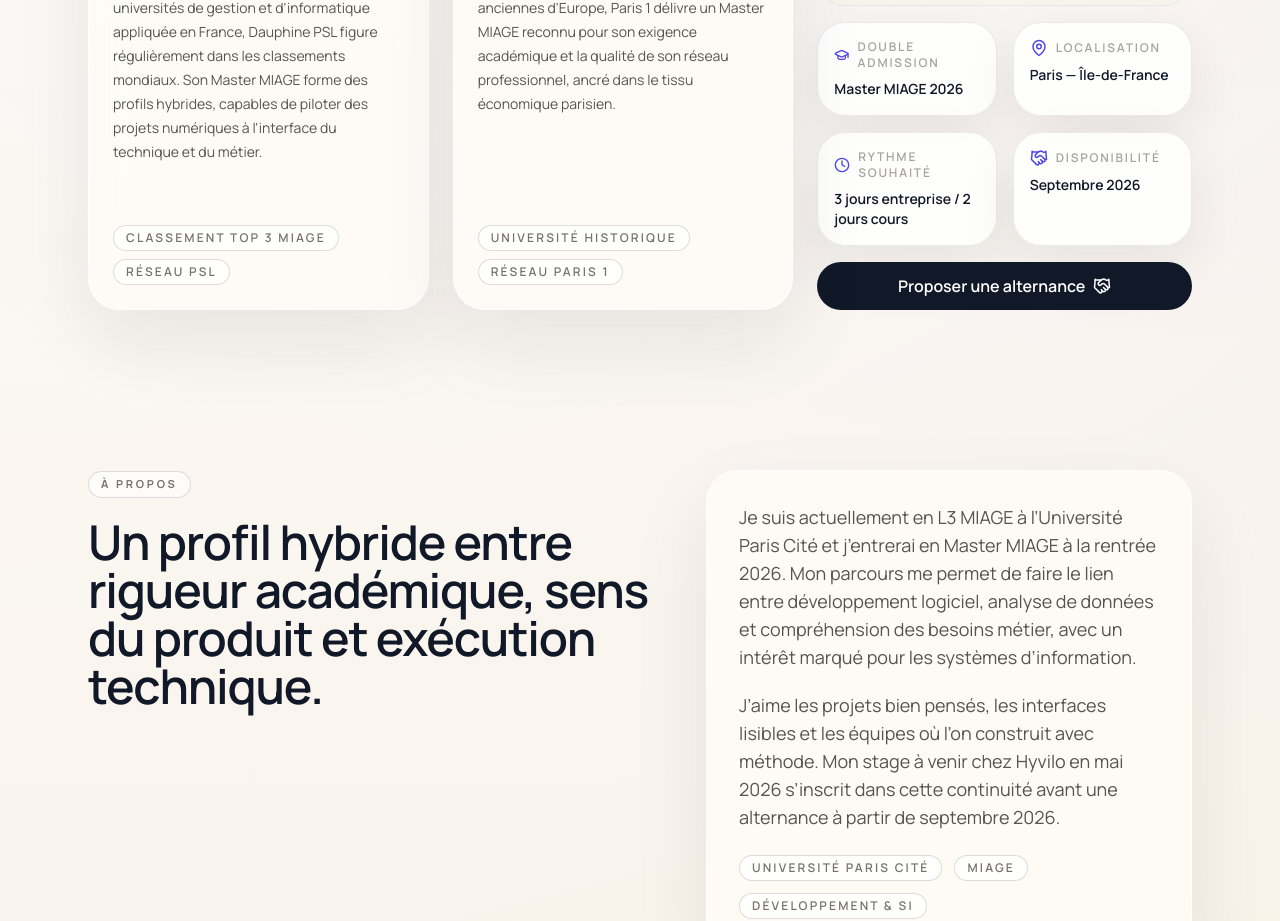
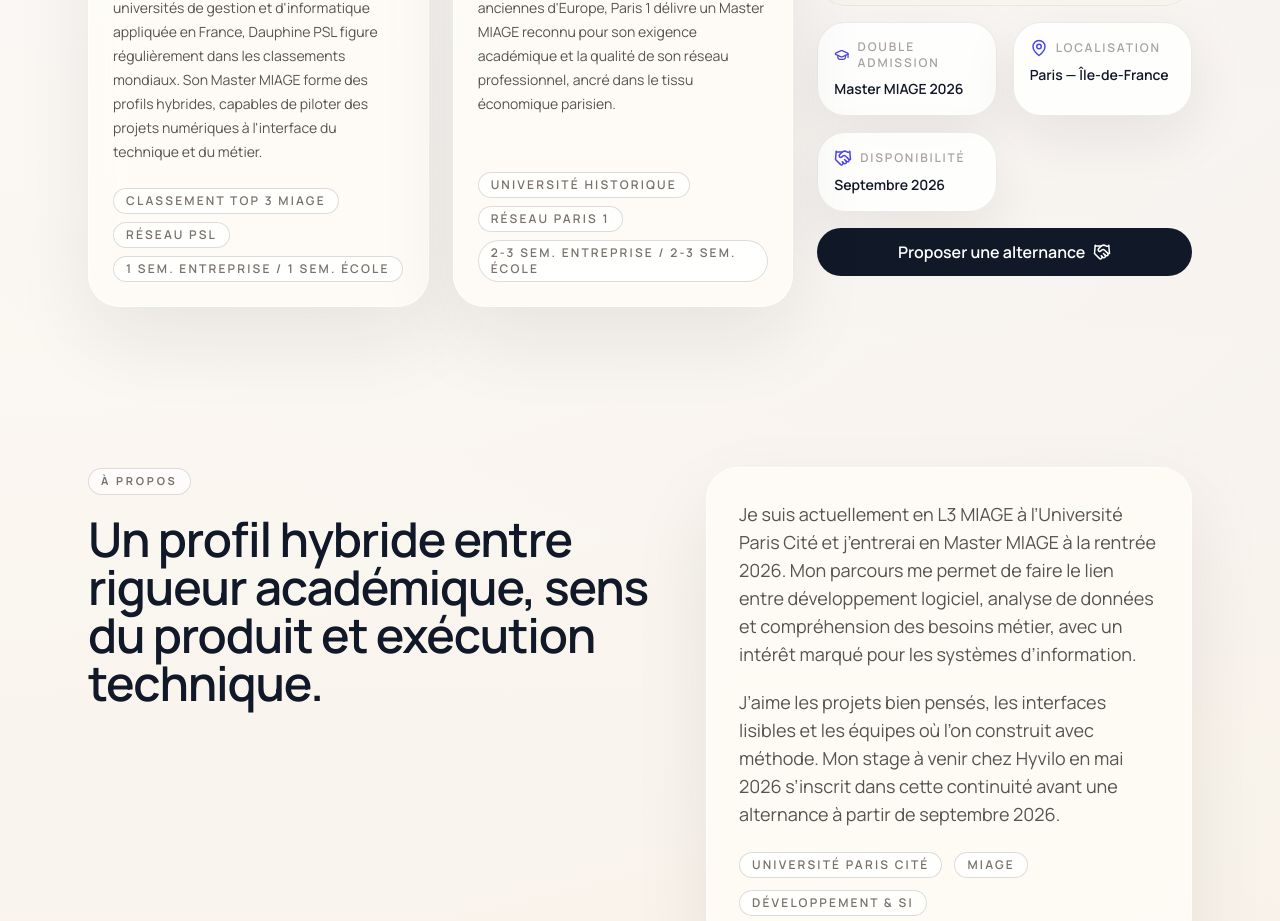
Before and after one commit to kimynh/elodiecao.github.io, a React (Vite) app: page / in a window 1280 px wide. Shown: the part 1440-2361 px from the top of the page. Built offline with nearby package versions, Linux system fonts and the light colour scheme.

Commit message:
bloc alternance

```diff
--- a/src/components/Alternance.jsx
+++ b/src/components/Alternance.jsx
@@ -1,6 +1,6 @@
 import React from "react";
 import { motion } from "framer-motion";
-import { GraduationCap, Handshake, MapPin, Clock } from "lucide-react";
+import { GraduationCap, Handshake, MapPin } from "lucide-react";
 import dauphinelogo from "../assets/dauphine-logo.png";
 import sorbonneLogo from "../assets/sorbonne-logo.png";
 
@@ -14,11 +14,6 @@ const highlights = [
     icon: <MapPin size={18} className="text-accent" />,
     label: "Localisation",
     value: "Paris — Île-de-France",
-  },
-  {
-    icon: <Clock size={18} className="text-accent" />,
-    label: "Rythme souhaité",
-    value: "3 jours entreprise / 2 jours cours",
   },
   {
     icon: <Handshake size={18} className="text-accent" />,
@@ -82,6 +77,7 @@ export default function Alternance() {
             <div className="flex flex-wrap gap-2">
               <span className="pill-tag">Classement top 3 MIAGE</span>
               <span className="pill-tag">Réseau PSL</span>
+              <span className="pill-tag">1 sem. entreprise / 1 sem. école</span>
             </div>
           </motion.div>
 
@@ -113,6 +109,7 @@ export default function Alternance() {
             <div className="flex flex-wrap gap-2">
               <span className="pill-tag">Université historique</span>
               <span className="pill-tag">Réseau Paris 1</span>
+              <span className="pill-tag">2-3 sem. entreprise / 2-3 sem. école</span>
             </div>
           </motion.div>
 
```
